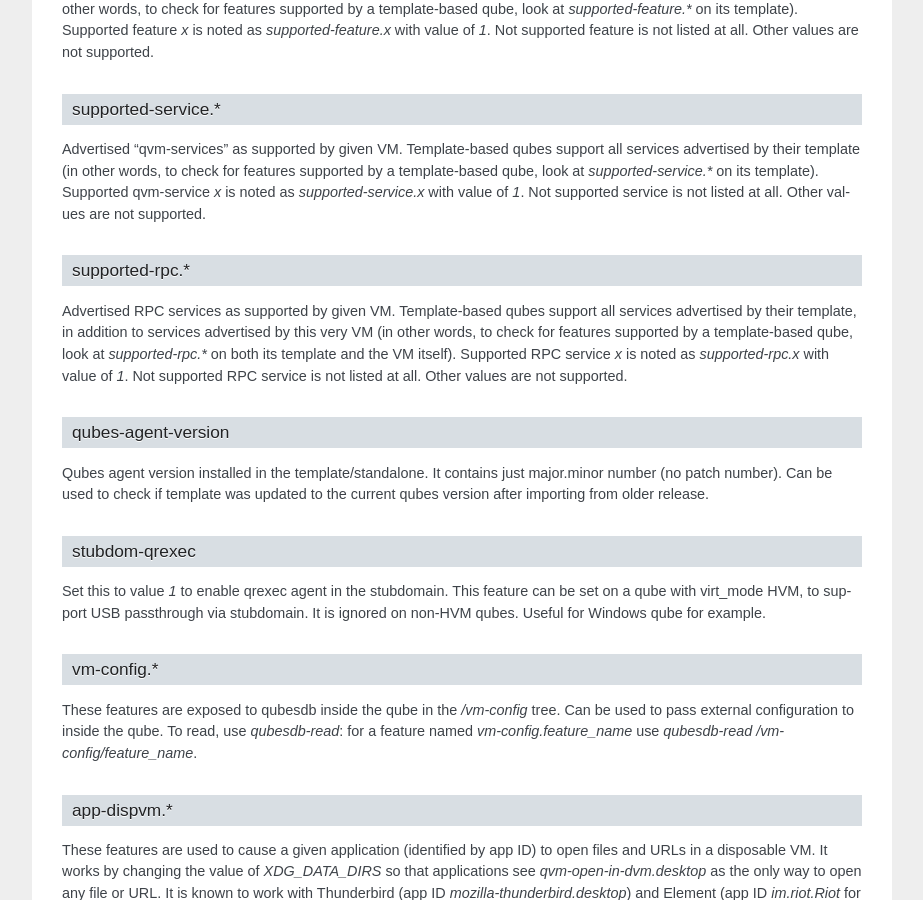
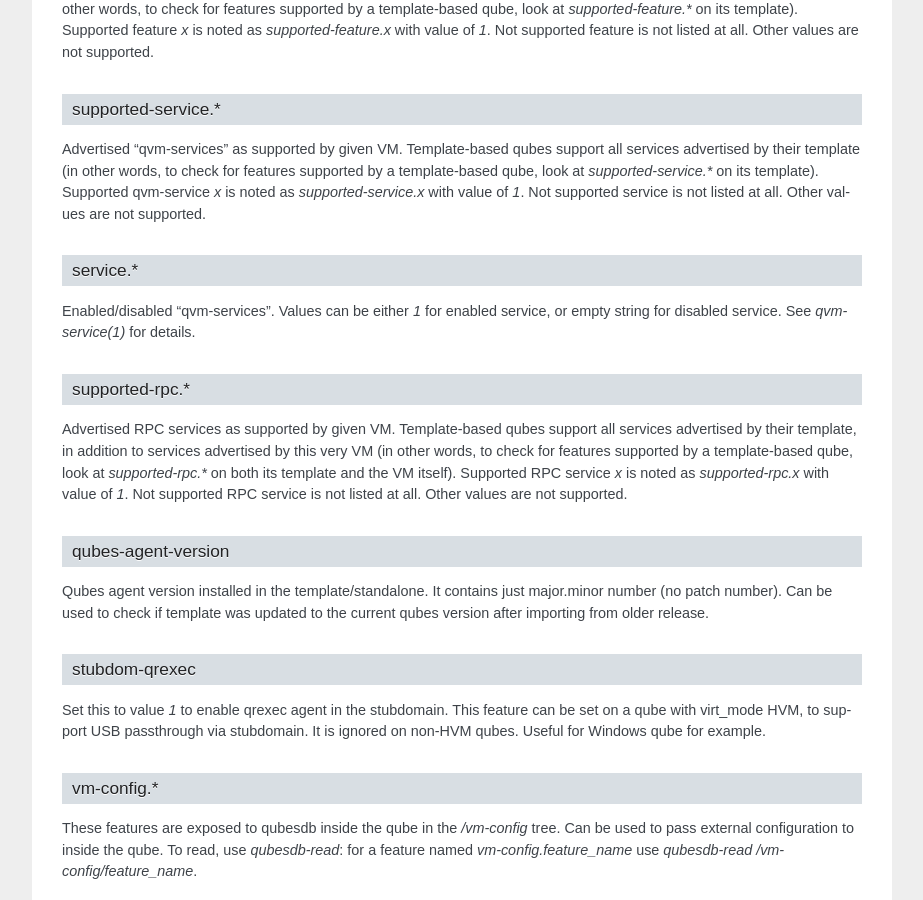
Before and after one commit to QubesOS/qubes-core-admin-client, a Sphinx documentation site: the page built from doc/manpages/qvm-features.rst, in a window 1280 px wide and 900 px high, scrolled down 4290 px. Shown: the whole window, without its empty margins (198-1121 px from the left). Built offline with Sphinx 7.4.7, drawn with Linux system fonts in a browser that asks for light colours; the version number could not be read and is left out.

Commit message:
Document that qvm-service are stored as qvm-features

```diff
--- a/doc/manpages/qvm-features.rst
+++ b/doc/manpages/qvm-features.rst
@@ -273,6 +273,13 @@ supported by a template-based qube, look at `supported-service.*` on its
 template). Supported qvm-service `x` is noted as `supported-service.x` with value of
 `1`. Not supported service is not listed at all. Other values are not supported.
 
+service.*
+^^^^^^^^^
+
+Enabled/disabled "qvm-services". Values can be either `1` for enabled service,
+or empty string for disabled service.
+See :manpage:`qvm-service(1)` for details.
+
 supported-rpc.*
 ^^^^^^^^^^^^^^^
 
```
